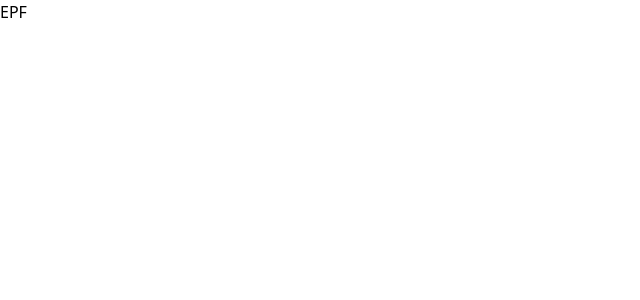
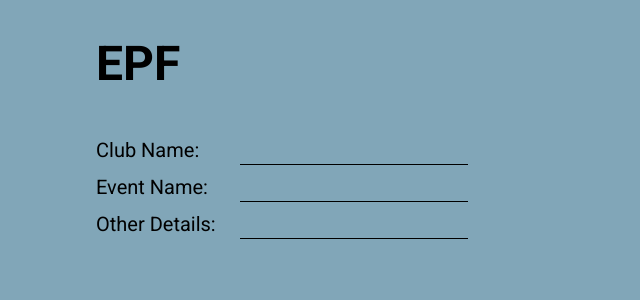
Before and after one commit to Web-Team-Encode/osailpdeu, a React (Vite) app: page /epf in a window 1280 px wide. Shown: the top 300 px of the page, without its empty margins (0-640 px from the left). Built offline with nearby package versions, Linux system fonts and the light colour scheme.

Commit message:
add: add EPF page and form
Currently, added only 3 fields in the form. This page needs to be
redesigned once the figma desgin is defined more clearly.

```diff
--- a/src/App.jsx
+++ b/src/App.jsx
@@ -5,6 +5,7 @@ import { BrowserRouter, Routes, Route } from "react-router-dom"
 import Committees from "./Pages/Committees"
 import Clubs from "./Pages/Clubs"
 import ClubInfo from "./Pages/ClubInfo"
+import EPF from "./Pages/EPF"
 
 function App() {
   return (
@@ -14,7 +15,7 @@ function App() {
           <Route path="/" element={<h1>Home</h1>} />
           <Route path="/clubs" element={<Clubs/>} />
           <Route path="/committees" element={<Committees/>} />
-          <Route path="/epf" element={<h1>EPF</h1>} />
+          <Route path="/epf" element={<EPF/>} />
           <Route path="/calendar" element={<h1>Calendar</h1>} />
           <Route path="/about" element={<h1>About</h1>} />
 
--- /dev/null
+++ b/src/Components/EPF/EPFform.jsx
@@ -0,0 +1,43 @@
+import React from "react"
+
+export default function EPFform() {
+  // ? For now keep this EPF form as a simple form with 3 input fields. Design needs to be defined more clearly.
+  // ? If needed and if possible we can try to make this form using array mapping.
+  return (
+    <div className="mt-6 space-y-2 md:mt-12">
+      <div className="text-xl">
+        <label htmlFor="clubName" className="inline-block w-36 ">
+          Club Name:
+        </label>
+        <input
+          type="text"
+          name="clubName"
+          id="clubName"
+          className="border-b-[1px] border-b-black bg-blueSecondary-100"
+        />
+      </div>
+      <div className="text-xl">
+        <label htmlFor="eventName" className="inline-block w-36 ">
+          Event Name:
+        </label>
+        <input
+          type="text"
+          name="eventName"
+          id="eventName"
+          className="border-b-[1px] border-b-black bg-blueSecondary-100"
+        />
+      </div>
+      <div className="text-xl">
+        <label htmlFor="otherDetails" className="inline-block w-36 ">
+          Other Details:
+        </label>
+        <input
+          type="text"
+          name="otherDetails"
+          id="otherDetails"
+          className="border-b-[1px] border-b-black bg-blueSecondary-100"
+        />
+      </div>
+    </div>
+  )
+}
--- /dev/null
+++ b/src/Pages/EPF.jsx
@@ -0,0 +1,13 @@
+import React from "react"
+
+import EPFform from "../Components/EPF/EPFform"
+
+export default function EPF() {
+    return (
+    //   TODO: This "h-screen" class to be removed once the desgin is defined more clearly.
+    <div className="bg-blueSecondary-100 font-Roboto px-5 md:px-12 pt-10 xl:px-24 h-screen">
+      <h1 className="text-2xl font-bold sm:text-3xl md:text-5xl">EPF</h1>
+      <EPFform />
+    </div>
+  )
+}
```
